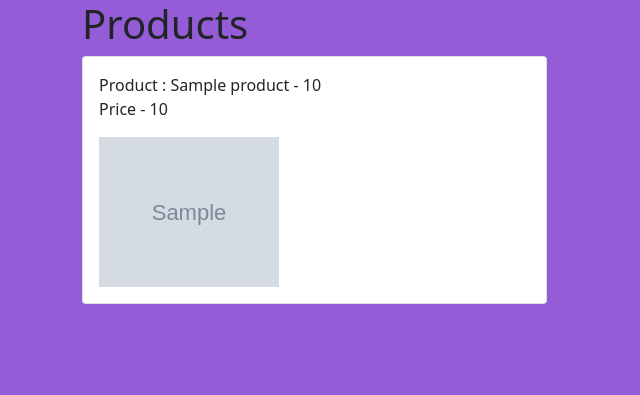
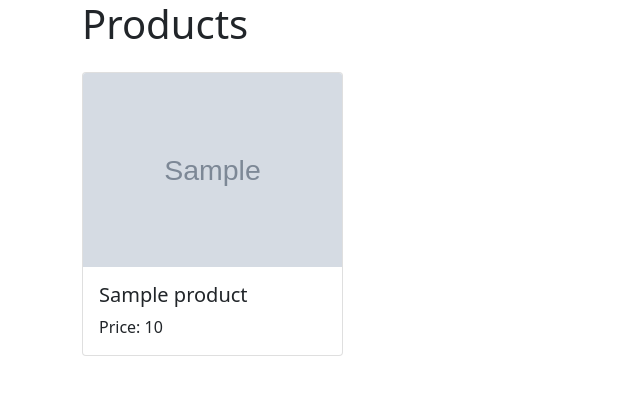
Before and after one commit to juls-teacher/django, a Django app: page / in a window 1280 px wide. Shown: the top 395 px of the page, without its empty margins (0-640 px from the left). Run offline with Django 4.2, Linux system fonts and the light colour scheme; tables that the repository leaves empty hold one stand-in row (values such as "Sample post"); grey boxes marked "Sample" are stand-in pictures; some libraries are stand-ins or nearby versions.

Commit message:
add classwork 25 + css

```diff
--- a/requirements.txt
+++ b/requirements.txt
@@ -2,3 +2,6 @@ Django==4.1.7
 psycopg2-binary==2.9.5
 crispy-bootstrap5==0.7
 Pillow==9.4.0
+
+pytest>=7.2.2
+pytest-django>=4.5.2
--- a/shop/profiles/forms.py
+++ b/shop/profiles/forms.py
@@ -3,7 +3,6 @@ from profiles.models import Profile
 
 
 class RegisterForm(forms.Form):
-    username = forms.CharField(max_length=255)
     first_name = forms.CharField(max_length=255)
     last_name = forms.CharField(max_length=255)
     email = forms.EmailField()
--- a/shop/profiles/views.py
+++ b/shop/profiles/views.py
@@ -4,7 +4,6 @@ from profiles.forms import RegisterForm, LoginForm
 from django.contrib.auth.models import User
 from django.shortcuts import render, redirect
 from django.contrib.auth import logout, login, authenticate
-
 from profiles.models import Profile
 
 logger = logging.getLogger(__name__)
@@ -19,8 +18,8 @@ def register(request):
     if request.method == "POST":
         form = RegisterForm(request.POST)
         if form.is_valid():
-            user = User(email=form.cleaned_data["email"],
-                        username= form.cleaned_data["email"],
+            user = User(email = form.cleaned_data["email"],
+                        username = form.cleaned_data["email"],
             )
             user.set_password(form.cleaned_data["password"])
             user.save()
@@ -38,7 +37,6 @@ def login_view(request):
                 request=request,
                 username=form.cleaned_data["email"],
                 password=form.cleaned_data["password"],
-
             )
             if user is None:
                 return HttpResponse('BadRequest', status=400)
--- a/shop/shop/settings.py
+++ b/shop/shop/settings.py
@@ -21,8 +21,8 @@ BASE_DIR = Path(__file__).resolve().parent.parent
 
 # SECURITY WARNING: keep the secret key used in production secret!
 #SECRET_KEY = 'django-insecure-e&v)6h&m+h@yu6ubrh$-l&ty(&ykhqa)o)xyr9x_ms9=&5b+95'
-SECRET_KEY = os.getenv(key='SECRET_KEY')
-
+# SECRET_KEY = os.getenv(key='SECRET_KEY')
+SECRET_KEY = 'my-secret-key'
 #SECURITY WARNING: don't run with debug turned on in production!
 #DEBUG = True
 
@@ -137,7 +137,7 @@ STATICFILES_FINDERS = [
 
 STATICFILES_DIRS = [BASE_DIR/"static"]
 
-# STATIC_ROOT = BASE_DIR / "static"
+STATIC_ROOT = None
 STATIC_URL = "static/"
 
 MEDIA_ROOT = BASE_DIR / "media"
--- /dev/null
+++ b/shop/static/css/style.css
@@ -0,0 +1,3 @@
+.gray-background {
+    background-color: lightgray;
+}
--- a/shop/static/style.css
+++ /dev/null
@@ -1,3 +0,0 @@
-body {
-  background-color: #945dd7;
-}
--- a/shop/templates/index.html
+++ b/shop/templates/index.html
@@ -1,24 +1,21 @@
+
 {% extends "base.html" %}
-{% load crispy_forms_filters %}
+
+{% block title %}Products{% endblock %}
+
 {% block content %}
-{% load static %}
-<link rel="stylesheet" type="text/css" href="{% static 'style.css' %}">
-    <div class="container">
+<div class="container">
+  <h1>Products</h1>
+  <div class="row mb-3">
+  {% for product in products1 %}
+    {% if forloop.counter0|divisibleby:4 %}
+      </div><div class="row mb-4">
+    {% endif %}
+    <div class="col-3">
+      {% include "product.html" %}
+    </div>
+  {% endfor %}
+  </div>
+</div>
 
-        <div class="col-5">
-            <h1>Products</h1>
-            {% for prod in products1 %}
-
-                <div class="card">
-                    <div class="card-body">
-                        <p class="card-text"> {{ prod }}<br>Price - {{ prod.price }}</p>
-                        {% if prod.image %}
-                        <img src="{{ prod.image.url }}" width="180" height="150"/>
-                        {% endif %}
-                    </div>
-                </div>
-
-            {% endfor %}
-        </div>
-    </div>
 {% endblock %}
--- /dev/null
+++ b/shop/templates/product.html
@@ -0,0 +1,14 @@
+
+{% load static %}
+
+<div class="card">
+ {% if product.image %}
+   <img src="{{ product.image.url }}" class="card-img-top" alt="{{ product.title }}">
+ {% else %}
+   <img src="{% static 'img/noname.jpg' %}" class="card-img-top" alt="{{ product.title }}">
+ {% endif %}
+ <div class="card-body">
+   <h5 class="card-title">{{ product.title }}</h5>
+     <p class="card-text">Price: {{ product.price }}</p>
+ </div>
+</div>
--- a/shop/templates/product_info.html
+++ b/shop/templates/product_info.html
@@ -4,8 +4,7 @@
     <div class="container">
 
         <h1>Product details</h1>
-        <div class="row">
-
+        <div class="row mb-3">
             <div class="col-4">
                 {% if products1%}
                     <img src="{{products1.image.url }}" width="400" height="300"/>
@@ -13,7 +12,7 @@
                     <img src="/media/products/no_image.webp" width="400" height="300"/>
                 {% endif %}
             </div>
-            <div class="col-8">
+            <div class="col-4">
             <div class="text">
                 <p>Title - {{ products1 }}</p>
                 <p>Price - {{ products1.price }}</p>
```
Also changed, not shown: shop/static/img/noname.jpg (added), 1 other file.
